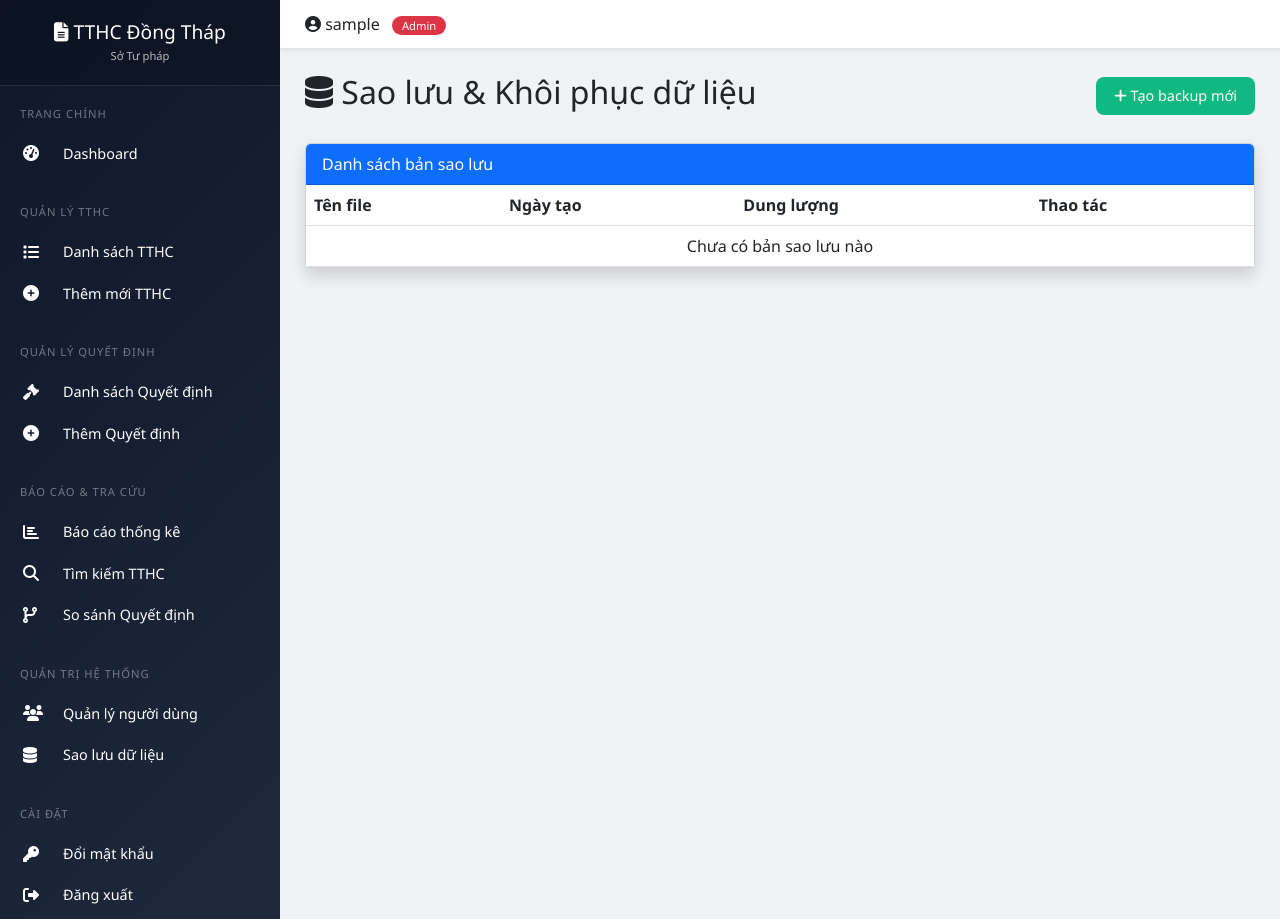
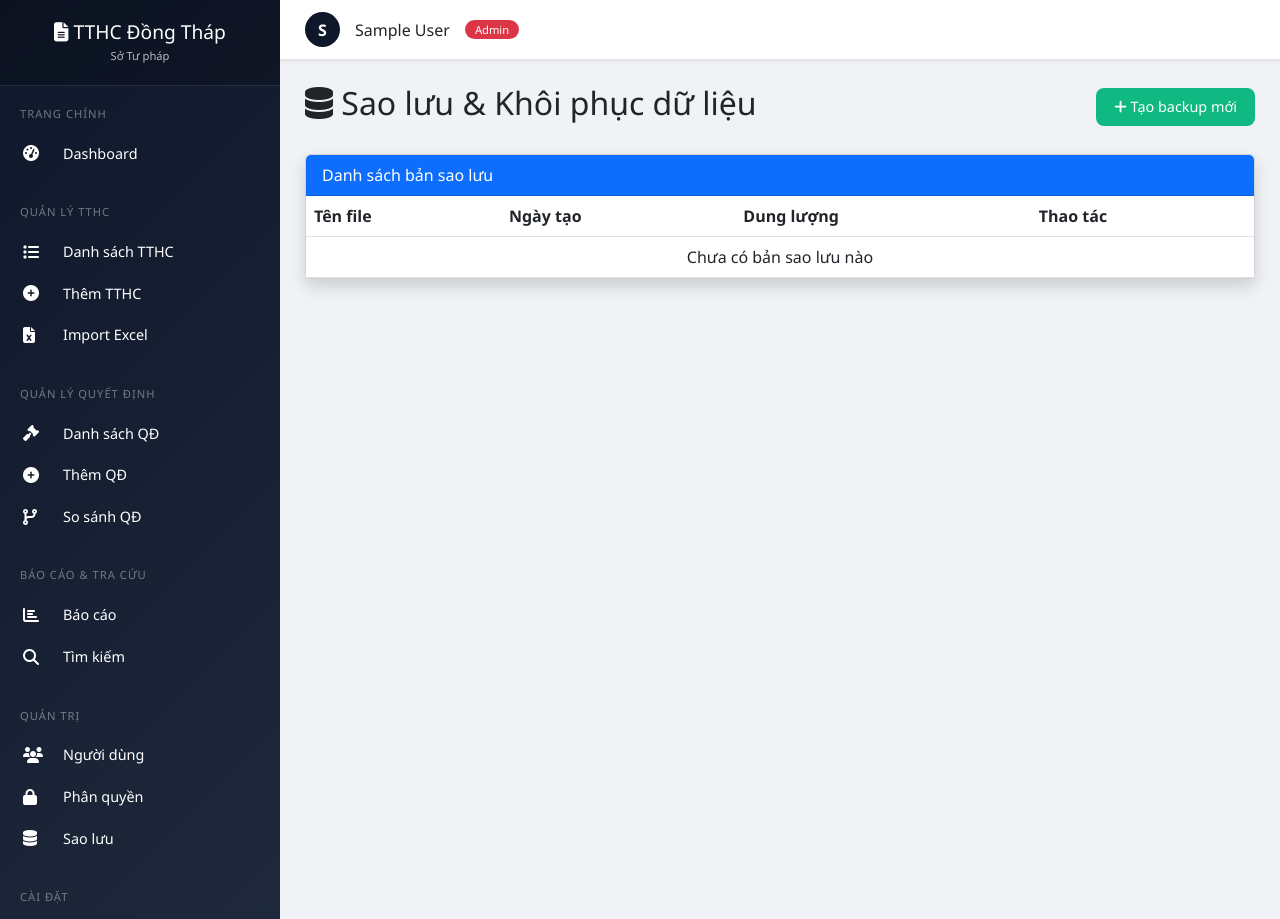
Before and after one commit to sotuphap-stpdt/quan-ly-tthc, a Flask app: page /backup in a window 1280 px wide. Run offline with Flask 3, Linux system fonts and the light colour scheme; the visitor is signed in with stand-in values (Sample User, id 1).

Commit message:
Update base.html

```diff
--- a/templates/base.html
+++ b/templates/base.html
@@ -3,7 +3,7 @@
 <head>
     <meta charset="UTF-8">
     <meta name="viewport" content="width=device-width, initial-scale=1.0">
-    <title>{% block title %}Quản lý TTHC - Sở Tư pháp Đồng Tháp{% endblock %}</title>
+    <title>{% block title %}QL TTHC - Sở Tư pháp Đồng Tháp{% endblock %}</title>
     <link href="https://cdn.jsdelivr.net/npm/bootstrap@5.3.0/dist/css/bootstrap.min.css" rel="stylesheet">
     <link rel="stylesheet" href="https://cdnjs.cloudflare.com/ajax/libs/font-awesome/6.4.0/css/all.min.css">
     <script src="https://cdn.jsdelivr.net/npm/chart.js"></script>
@@ -11,88 +11,75 @@
     {% block extra_css %}{% endblock %}
 </head>
 <body>
-    <!-- Sidebar -->
     <div class="sidebar" id="sidebar">
         <div class="sidebar-header">
             <h3><i class="fas fa-file-alt"></i> TTHC Đồng Tháp</h3>
             <p>Sở Tư pháp</p>
         </div>
 
+        {% if session.user_id %}
         <div class="nav-section">
             <div class="nav-title">TRANG CHÍNH</div>
-            <a href="/" class="nav-link {% if request.endpoint == 'dashboard' %}active{% endif %}">
-                <i class="fas fa-tachometer-alt"></i> Dashboard
-            </a>
+            <a href="/" class="nav-link"><i class="fas fa-tachometer-alt"></i> Dashboard</a>
         </div>
 
         <div class="nav-section">
             <div class="nav-title">QUẢN LÝ TTHC</div>
-            <a href="/tthc" class="nav-link {% if request.endpoint == 'tthc_list' %}active{% endif %}">
-                <i class="fas fa-list"></i> Danh sách TTHC
-            </a>
-            <a href="/tthc/them" class="nav-link">
-                <i class="fas fa-plus-circle"></i> Thêm mới TTHC
-            </a>
+            <a href="/tthc" class="nav-link"><i class="fas fa-list"></i> Danh sách TTHC</a>
+            {% if session.role == 'admin' or session.quyen_them_tthc %}
+            <a href="/tthc/them" class="nav-link"><i class="fas fa-plus-circle"></i> Thêm TTHC</a>
+            {% endif %}
+            {% if session.role == 'admin' %}
+            <a href="/import-excel" class="nav-link"><i class="fas fa-file-excel"></i> Import Excel</a>
+            {% endif %}
         </div>
 
         <div class="nav-section">
             <div class="nav-title">QUẢN LÝ QUYẾT ĐỊNH</div>
-            <a href="/quyet_dinh" class="nav-link {% if request.endpoint == 'quyet_dinh_list' %}active{% endif %}">
-                <i class="fas fa-gavel"></i> Danh sách Quyết định
-            </a>
-            <a href="/quyet_dinh/them" class="nav-link">
-                <i class="fas fa-plus-circle"></i> Thêm Quyết định
-            </a>
+            <a href="/quyet_dinh" class="nav-link"><i class="fas fa-gavel"></i> Danh sách QĐ</a>
+            {% if session.role == 'admin' or session.quyen_them_qd %}
+            <a href="/quyet_dinh/them" class="nav-link"><i class="fas fa-plus-circle"></i> Thêm QĐ</a>
+            {% endif %}
+            <a href="/so_sanh_quyet_dinh" class="nav-link"><i class="fas fa-code-branch"></i> So sánh QĐ</a>
         </div>
 
         <div class="nav-section">
             <div class="nav-title">BÁO CÁO & TRA CỨU</div>
-            <a href="/bao_cao" class="nav-link">
-                <i class="fas fa-chart-bar"></i> Báo cáo thống kê
-            </a>
-            <a href="/tim_kiem" class="nav-link">
-                <i class="fas fa-search"></i> Tìm kiếm TTHC
-            </a>
-            <a href="/so_sanh_quyet_dinh" class="nav-link">
-                <i class="fas fa-code-branch"></i> So sánh Quyết định
-            </a>
+            <a href="/bao_cao" class="nav-link"><i class="fas fa-chart-bar"></i> Báo cáo</a>
+            <a href="/tim_kiem" class="nav-link"><i class="fas fa-search"></i> Tìm kiếm</a>
         </div>
 
-        {% if role == 'admin' %}
+        {% if session.role == 'admin' %}
         <div class="nav-section">
-            <div class="nav-title">QUẢN TRỊ HỆ THỐNG</div>
-            <a href="/users" class="nav-link">
-                <i class="fas fa-users"></i> Quản lý người dùng
-            </a>
-            <a href="/backup" class="nav-link">
-                <i class="fas fa-database"></i> Sao lưu dữ liệu
-            </a>
+            <div class="nav-title">QUẢN TRỊ</div>
+            <a href="/users" class="nav-link"><i class="fas fa-users"></i> Người dùng</a>
+            <a href="/phan_quyen" class="nav-link"><i class="fas fa-lock"></i> Phân quyền</a>
+            <a href="/backup" class="nav-link"><i class="fas fa-database"></i> Sao lưu</a>
         </div>
         {% endif %}
 
         <div class="nav-section">
             <div class="nav-title">CÀI ĐẶT</div>
-            <a href="/doi_mat_khau" class="nav-link">
-                <i class="fas fa-key"></i> Đổi mật khẩu
-            </a>
-            <a href="/logout" class="nav-link">
-                <i class="fas fa-sign-out-alt"></i> Đăng xuất
-            </a>
+            <a href="/doi_mat_khau" class="nav-link"><i class="fas fa-key"></i> Đổi mật khẩu</a>
+            <a href="/logout" class="nav-link"><i class="fas fa-sign-out-alt"></i> Đăng xuất</a>
         </div>
+        {% endif %}
     </div>
 
-    <!-- Main Content -->
     <div class="content">
         <div class="top-navbar">
-            <button class="btn btn-light menu-toggle d-md-none" onclick="document.getElementById('sidebar').classList.toggle('active')">
+            <button class="btn btn-light menu-toggle d-md-none" onclick="toggleSidebar()">
                 <i class="fas fa-bars"></i>
             </button>
-            <div>
-                <i class="fas fa-user-circle"></i> {{ fullname or username }}
-                {% if role == 'admin' %}
-                <span class="badge bg-danger ms-2">Admin</span>
+            {% if session.user_id %}
+            <div class="user-info">
+                <div class="user-avatar">{{ session.fullname[0]|upper if session.fullname else session.username[0]|upper }}</div>
+                <span>{{ session.fullname or session.username }}</span>
+                {% if session.role == 'admin' %}
+                <span class="badge bg-danger">Admin</span>
                 {% endif %}
             </div>
+            {% endif %}
         </div>
 
         <div class="main-content">
@@ -109,6 +96,7 @@
     </div>
 
     <script src="https://cdn.jsdelivr.net/npm/bootstrap@5.3.0/dist/js/bootstrap.bundle.min.js"></script>
+    <script src="{{ url_for('static', filename='js/main.js') }}"></script>
     {% block extra_js %}{% endblock %}
 </body>
 </html>
```
